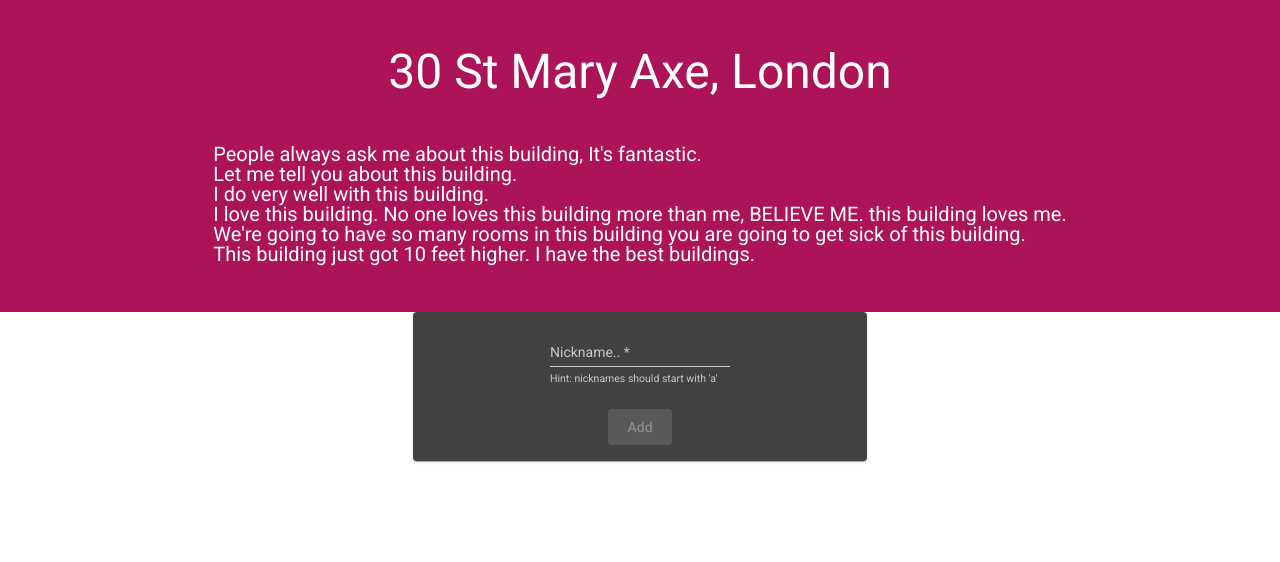
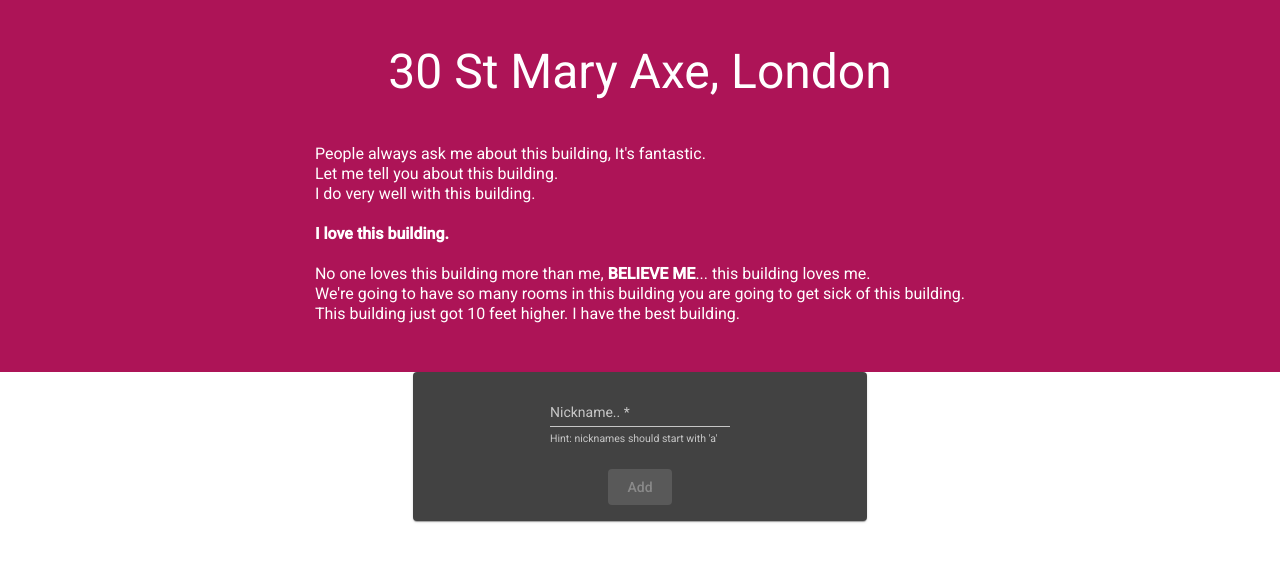
Before and after one commit to progvar/nickname-editor, an Angular app: page / in a window 1280 px wide. Shown: the top 562 px of the page. Built offline with nearby package versions, Linux system fonts and the light colour scheme.

Commit message:
feat: change the style and layout of the description text

```diff
--- a/src/app/sections/details/details.component.html
+++ b/src/app/sections/details/details.component.html
@@ -3,10 +3,13 @@
 <p id="description">
     People always ask me about this building, It's fantastic.<br />
     Let me tell you about this building.<br />
-    I do very well with this building.<br />
-    I love this building. No one loves this building more than me, BELIEVE ME.
-    this building loves me.<br />
+    I do very well with this building.
+    <br /><br />
+    <strong>I love this building.</strong>
+    <br /><br />
+    No one loves this building more than me, <strong>BELIEVE ME</strong>... this
+    building loves me.<br />
     We're going to have so many rooms in this building you are going to get sick
     of this building.<br />
-    This building just got 10 feet higher. I have the best buildings.
+    This building just got 10 feet higher. I have the best building.
 </p>
--- a/src/app/sections/details/details.component.scss
+++ b/src/app/sections/details/details.component.scss
@@ -20,7 +20,7 @@
     }
 
     #description {
-        font-size: 20px;
+        font-size: 16px;
         max-width: 80%;
     }
 }
```
